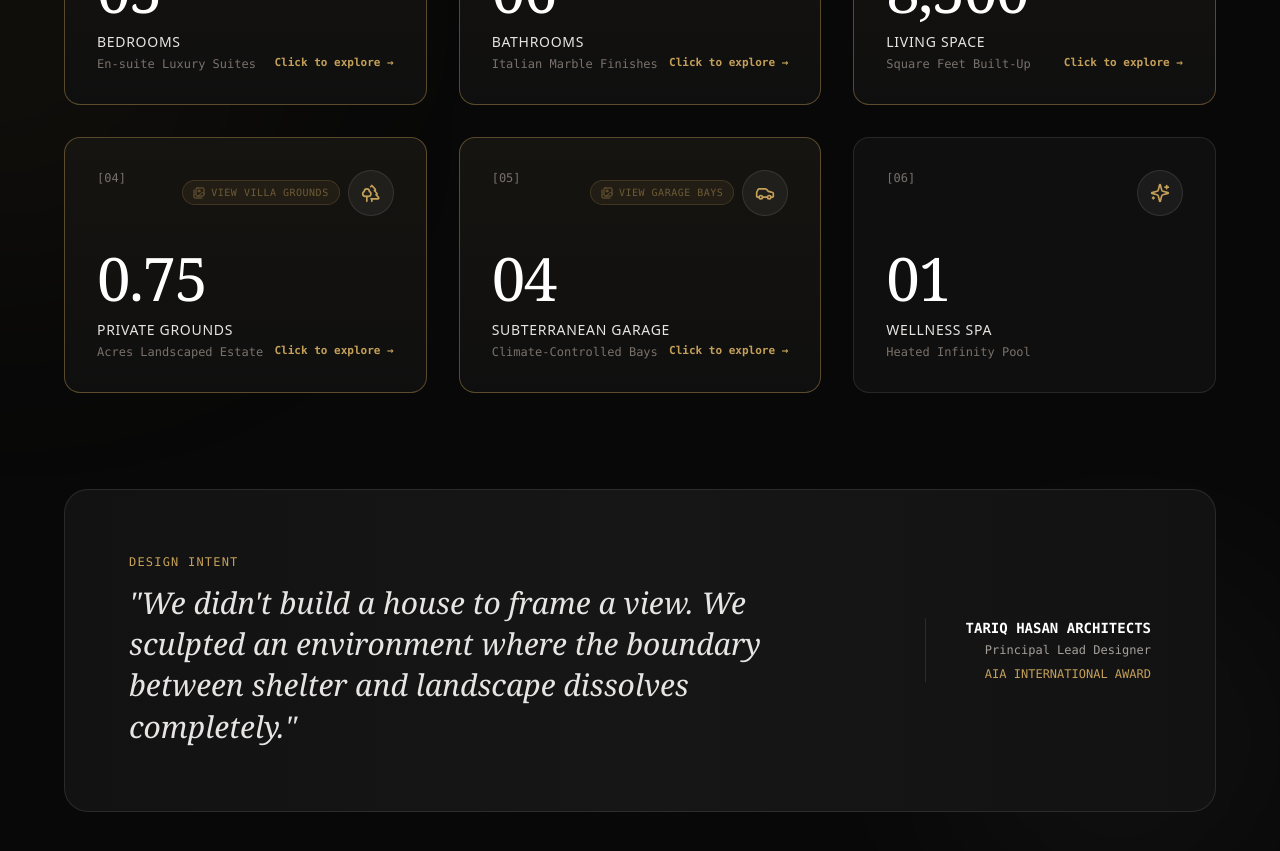
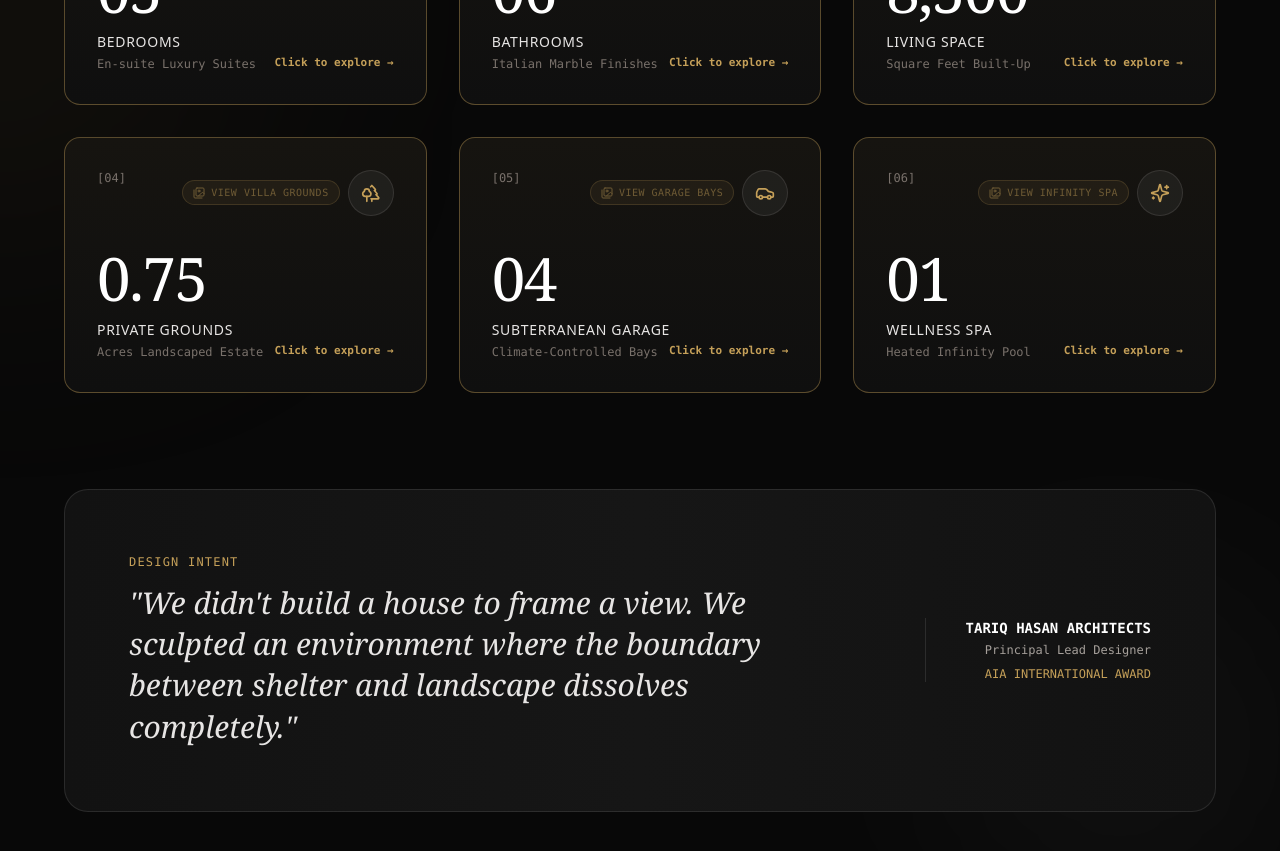
Before and after one commit to im-abdulhanan/Real-Estate-, a React (Vite) app: page / in a window 1280 px wide. Shown: the part 4160-5011 px from the top of the page. Built offline with nearby package versions, Linux system fonts and the light colour scheme; a web font is replaced by a local one.

Commit message:
Add interactive Spa gallery modal so all 6 stat cards have photo lightboxes

```diff
--- a/src/components/PropertyInfo.tsx
+++ b/src/components/PropertyInfo.tsx
@@ -2,7 +2,7 @@ import React, { useState, useEffect } from 'react';
 import { BedDouble, Bath, Maximize, Trees, Car, Sparkles, X, ChevronLeft, ChevronRight, Images } from 'lucide-react';
 
 export const PropertyInfo: React.FC = () => {
-  const [activeModal, setActiveModal] = useState<'bedrooms' | 'bathrooms' | 'livingspace' | 'villa' | 'garage' | null>(null);
+  const [activeModal, setActiveModal] = useState<'bedrooms' | 'bathrooms' | 'livingspace' | 'villa' | 'garage' | 'spa' | null>(null);
   const [activeImageIndex, setActiveImageIndex] = useState<number>(0);
 
   const bedroomImages = [
@@ -86,6 +86,15 @@ export const PropertyInfo: React.FC = () => {
     },
   ];
 
+  const spaImages = [
+    {
+      src: '/Spa/spa.jpeg',
+      title: 'Wellness Spa & Heated Infinity Pool',
+      subtitle: '22m Saltwater Pool · Subterranean Wellness Suite',
+      description: 'Private wellness sanctuary featuring a 22-meter rimless saltwater infinity pool, dry cedar sauna, steam room, and hydrotherapy spa jets.',
+    },
+  ];
+
   const currentGalleryImages = activeModal === 'bedrooms'
     ? bedroomImages
     : activeModal === 'bathrooms'
@@ -94,7 +103,9 @@ export const PropertyInfo: React.FC = () => {
     ? livingSpaceImages
     : activeModal === 'villa'
     ? villaImages
-    : garageImages;
+    : activeModal === 'garage'
+    ? garageImages
+    : spaImages;
 
   // Handle keyboard navigation inside gallery modals
   useEffect(() => {
@@ -117,7 +128,7 @@ export const PropertyInfo: React.FC = () => {
     setActiveImageIndex((prev) => (prev - 1 + currentGalleryImages.length) % currentGalleryImages.length);
   };
 
-  const openGallery = (type: 'bedrooms' | 'bathrooms' | 'livingspace' | 'villa' | 'garage') => {
+  const openGallery = (type: 'bedrooms' | 'bathrooms' | 'livingspace' | 'villa' | 'garage' | 'spa') => {
     setActiveModal(type);
     setActiveImageIndex(0);
   };
@@ -168,7 +179,15 @@ export const PropertyInfo: React.FC = () => {
       modalType: 'garage' as const,
       badge: 'View Garage Bays',
     },
-    { label: 'Wellness Spa', value: '01', detail: 'Heated Infinity Pool', icon: Sparkles, isInteractive: false },
+    {
+      label: 'Wellness Spa',
+      value: '01',
+      detail: 'Heated Infinity Pool',
+      icon: Sparkles,
+      isInteractive: true,
+      modalType: 'spa' as const,
+      badge: 'View Infinity Spa',
+    },
   ];
 
   return (
@@ -278,7 +297,7 @@ export const PropertyInfo: React.FC = () => {
 
       </div>
 
-      {/* --- GALLERY LIGHTBOX MODAL (BEDROOMS, BATHROOMS, LIVING SPACE, VILLA GROUNDS, GARAGE) --- */}
+      {/* --- GALLERY LIGHTBOX MODAL (BEDROOMS, BATHROOMS, LIVING SPACE, VILLA GROUNDS, GARAGE, SPA) --- */}
       {activeModal !== null && (
         <div className="fixed inset-0 z-50 bg-black/95 backdrop-blur-2xl flex items-center justify-center p-4 sm:p-8">
 
@@ -324,7 +343,7 @@ export const PropertyInfo: React.FC = () => {
                 className="w-full h-full object-cover transition-all duration-700"
               />
               <div className="absolute top-4 left-4 px-3 py-1 bg-black/60 backdrop-blur-md rounded-md border border-white/10 text-xs font-mono text-[#c5a059]">
-                0{activeImageIndex + 1} OF 0{currentGalleryImages.length} · {activeModal === 'bedrooms' ? 'BEDROOM SUITES' : activeModal === 'bathrooms' ? 'ITALIAN MARBLE BATHROOMS' : activeModal === 'livingspace' ? 'GRAND LIVING SPACE' : activeModal === 'villa' ? 'ESTATE GROUNDS & VILLA' : 'SUBTERRANEAN GARAGE BAYS'}
+                0{activeImageIndex + 1} OF 0{currentGalleryImages.length} · {activeModal === 'bedrooms' ? 'BEDROOM SUITES' : activeModal === 'bathrooms' ? 'ITALIAN MARBLE BATHROOMS' : activeModal === 'livingspace' ? 'GRAND LIVING SPACE' : activeModal === 'villa' ? 'ESTATE GROUNDS & VILLA' : activeModal === 'garage' ? 'SUBTERRANEAN GARAGE BAYS' : 'WELLNESS SPA & INFINITY POOL'}
               </div>
             </div>
 
```
